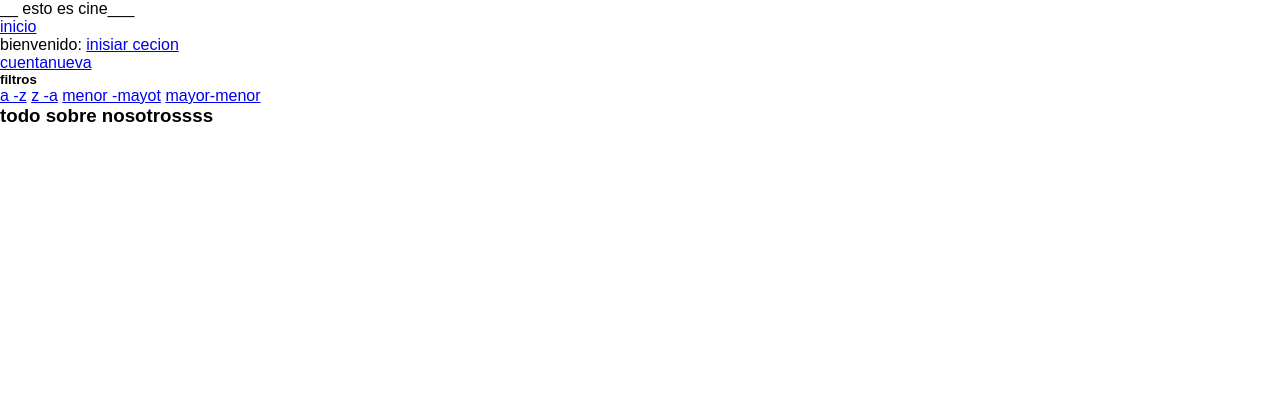
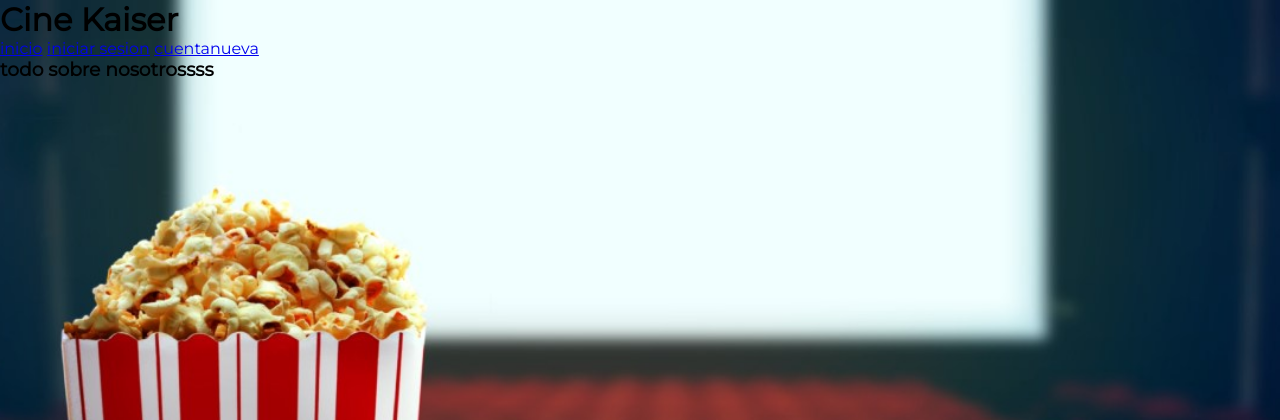
Before and after one commit to VicToR3212/cine, a Django app: page / in a window 1280 px wide. Shown: the top 420 px of the page. Run offline with Django 5.2, Linux system fonts and the light colour scheme.

Commit message:
avances 21.10
arreglos hoy

```diff
--- a/cine/views.py
+++ b/cine/views.py
@@ -5,3 +5,6 @@ from django.shortcuts import render
 
 def inicio(request):
     return render(request,"portada.html")
+
+def ejemplo():
+    pass
--- a/static/css/styles.css
+++ b/static/css/styles.css
@@ -1,81 +1,81 @@
-
-
-
+@import url('https://fonts.googleapis.com/css?family=Montserrat|Montserrat+alternates|Poppins&display=swap');
 *{
     margin: 0;
     padding: 0;
-    font-family: "Poppins", sans-serif;
-
+    font-family: 'Montserrat', sans-serif;
 }
-
+body{
+background-image: url(../imagenes/cine.jpg);
+    background-size: cover;
+    background-position: center;
+    background-repeat: no-repeat;
+    background-attachment: fixed;
+}
 section{
     display: flex;
     justify-content: center;
-    align-items: center;
-    min-height: 100vh;
+    align-items: stretch;
+    min-height: 0vh;
     width: 100%;
-    background: goldenrod;
-    /*background: url("")no-repeat;
-    background-position: center;
-    background-size: cover;*/
+    background-image: url(../imagenes/cine.jpg);
+    background-size: cover;
+    background-repeat: no-repeat;
+    /*background-position: 50% 25px: */
+    /*background-position: 20% 10%;*/
+    /*background-position:left top;*/
+    /*background-position: left center:*/
+    background-position: center center;
+    height: 400px;
+    background-attachment: fixed
 }
 
 .from-box{
-    position: relative;
+    position-try-order: center;
     width: 400px;
     height: 450px;
-    background: transparent;
-    border:2px solid rgba(255,255,255,0.56);
+    background-image:url(../imagenes/fondo\ de\ registro.jpg);
+    background-repeat: no-repeat;
+    background-attachment: local;
+    background-size: cover;
+    border:2px solid black;
     border-radius: 30px;
     display: flex;
     justify-content: center;
     align-items: center;
-
-
-
 }
-
 h2{
-    font-size: 2em;
-    color: rgb(56, 157, 170);
+    font-size: 10em;
+    color: red;
     text-align: center;
-
 }
-
 .inmputbox{
     position: relative;
     margin: 30px 0;
     width: 310px;
     border-bottom: 2px solid #fff;
-
-
 }
-
 .inmputbox label{
     position: absolute;
     top: 50%;
     left: 5px;
     transform: translateY(-50%);
     color: #a31919;
-    font-size: 1em;
+    font-size: 5em;
     pointer-events: none;
     transition: .3s;
 }
-
 
 input:focus~ label,
 input:valid~label{
 top: -5px;
 }
-
-
 .inmputbox input{
     width: 100%;
     height: 50px;
     background: transparent;
     border: none;
     outline: none;
-    font-size: 1em;
+    font-size: 5em;
     padding: 0 35px 0 5px;
     color: #fff;
 
@@ -85,34 +85,28 @@ top: -5px;
     position: absolute;
     right: 8px;
     color: #a31919;
-    font-size: 1.2em;
+    font-size: 1em;
     top: 20px;
 }
-
-
-
-
 
 button{
     width: 100%;
     height: 40px;
     border-radius: 40px;
-    background: #2e2d8f;
+    background: #fff;
     border: none;
     outline: none;
     cursor: pointer;
-    font-size: 1em;
+    font-size: 2em;
     font-weight: 600;
 }
 
 .registrer{
     font-size: .9em;
-    color: rgb(155, 14, 14);
+    color: white;
     text-align: center;
-    margin: 25px 0 10 px;
+    margin: 1px 0 1px;
 }
-
-
 .registrer p a{
     text-decoration: none;
     color: #fff;
@@ -122,5 +116,4 @@ button{
 
 .registrer p a:hover{
     text-decoration:underline;
-
 }
--- a/templates/base.html
+++ b/templates/base.html
@@ -3,66 +3,34 @@
 <html lang="es">
   <head>
     <meta charset="UTF-8" />
-    <meta name="viewport" content="width=device-width, initial-scale=1.0" />
-    <link
-      rel="stylesheet"
-      href="{% static '/css/styles.css' %}"
-      type="text/css"
-      media="screen"
-    />
+    <meta http-equiv="X-UA-Compatible" conect="IE-edgue">
+    <meta name="viewport"
+    conect="width=device-width, inicial-scale=1.0">
+    <link rel="stylesheet" type="text/css" href="css/styles.css">
   </head>
-
   <body>
     <header>
-
-      <nav>
+      <main>
+      <div class="container">
+        <div class="btn-menu">
+            <label for="" clas="icon-menu"></label>
+        </div>
+        <div class="logo">
+          <h1>Cine Kaiser</h1>
+        <nav class="menu">
         {% block title %} {% endblock %}
- 	 <ul>
-    <li><a href="{% url 'apps.publicaciones:mostrarTodo_publicacion'%}">inicio</a>
-
-      {%if request.user.is_authenticated%}
-      <h5>
-          <li>bienvenido:  {{ user.username | upper }}<a href={% url "apps.usuario:salir"%}>  cerrar cecion</a>
-        </h5>
-        </li>
+        <a href="{% url 'apps.publicaciones:mostrarTodo_publicacion'%}">inicio</a>
+          {%if request.user.is_authenticated%}{{ user.username | upper }}
+        <a href={% url "apps.usuario:salir"%}>Cerrar sesion</a>
           {%if request.user.is_staff%}
-
-        <li><a href="{% url 'apps.publicaciones:crear_publicacion'%}">publicar</a></li>
+        <a href="{% url 'apps.publicaciones:crear_publicacion'%}">publicar</a>
+          {%endif%}{%else%}
+        <a href={% url "apps.usuario:acceder"%}> iniciar sesion</a>
+        <a href="{% url 'apps.usuario:crear_usuario'%}">cuentanueva</a>
           {%endif%}
-
-      {%else%}
-
-      <li>  bienvenido:  <a href={% url "apps.usuario:acceder"%}> inisiar cecion</a> </h5>  </li>
-      <li><a href="{% url 'apps.usuario:crear_usuario'%}">cuentanueva</a></li>
-      {%endif%}
-
-
-
-
-
-
-
-
-
-
-        </li>
-        </ul>
-      </nav>
-
-
-
-
-
-
-
-
-    {% block content %}
-
-    {% endblock %}
-
-
-
 </header>
+  {% block content %}SOBRE NOSOTROS {% endblock %}
+</main>
 <footer>
   <h3>todo sobre nosotrossss</h3>
 </footer>
--- a/templates/portada.html
+++ b/templates/portada.html
@@ -1,76 +1,20 @@
 {%extends "base.html"%}
-{%block title%}__ esto es cine___{%endblock%}
+ {%load static%}
+<link rel="stylesheet" type="text/css" href="{% static 'css/styles.css' %}">
+<link rel="stylesheet" href="css/estilo.css">
+{% block content %}
 
-
-{% block content %}
-{% csrf_token %}
-{%load static%}
-
-
-    <h5>filtros </h5>
-    <a href="{% url 'apps.publicaciones:filtradoaz'%}">a -z</a>
-    <a href="{% url 'apps.publicaciones:filtradoza'%}">z -a</a>
-    <a href="{% url 'apps.publicaciones:filtradomenor'%}">menor -mayot</a>
-    <a href="{% url 'apps.publicaciones:filtradomayor'%}">mayor-menor</a>
-
-
-
-{% comment %}
-- Antigüedad (asc y desc).
- - Orden alfabético (asc y desc)
-  </select>
-  <select>
-    <option disabled selected="">del mas antigo </option>
-
-    <option>Antig moderno</option>
-    <option>menos antiguo</option>
-
-
-{% endcomment %}
-
-
-
-{%for p in peliculas %}
-
-
-
-
-<li>
+ {%for p in peliculas %}
   <h3>
-    <ul>
-    <label>nombre:{{p.nombre}}</label>
-    <label>review:{{p.review}}</label>
-    </ul>
-    <ul>
-      <label>fechade emecion: {{p.fechachaEmicion}}</label>
-      <label>categoria: {{p.Categoria}}</label>
-      </ul>
-
-      <ul>
-        <label>enlace :{{p.enlace}}</label>
-        </ul>
-
-
-      {{p.enlace}}
-    {% if p.imagen %}
-    <p>
-        <img src="{{p.imagen.url}}">
-    </p>
-    {% endif %}
-
-
-
-
+    {{p.genero }} {{p.nombre}} {{p.review}} {% if p.imagen %}
+      <img src="{{p.imagen.url}}">
+   {% endif %}
   </h3>
-
   <a href="{% url 'apps.publicaciones:mostrar_publicacion' p.id %}">ver</a>
   {%if request.user.is_staff%}
   <a href="{% url 'apps.publicaciones:editar_publicacion' p.id %}">edit</a>
   <a href="{% url 'apps.publicaciones:eliminar_publicacion' p.id %}">eliminar</a>
   {%endif%}
+ {%endfor%}
 
-
-
-</li>
-{%endfor%}
 {% endblock %}
--- a/templates/registration/login.html
+++ b/templates/registration/login.html
@@ -3,7 +3,6 @@
 
 
 {%block title%}__login___{%endblock%}
-
 
 
 {%  block content %}
```
Also changed, not shown: apps/publicaciones/views.py (+0 -8 lines), static/css/barranv.css (+24 -0 lines), static/css/estilo.css (+26 -0 lines), templates/publicar.html (+0 -7 lines), templates/registration/registrarce.html (+0 -12 lines), templates/ver.html (+0 -10 lines), db_sqlite3.db, static/css/encabezado.css (added), static/imagenes/LOGO.jpg (added), static/imagenes/cine.jpg (added), static/imagenes/fondo de registro.jpg (added), static/imagenes/lgo..jpg (added). Lines whose indentation alone changed are shown as unchanged.
